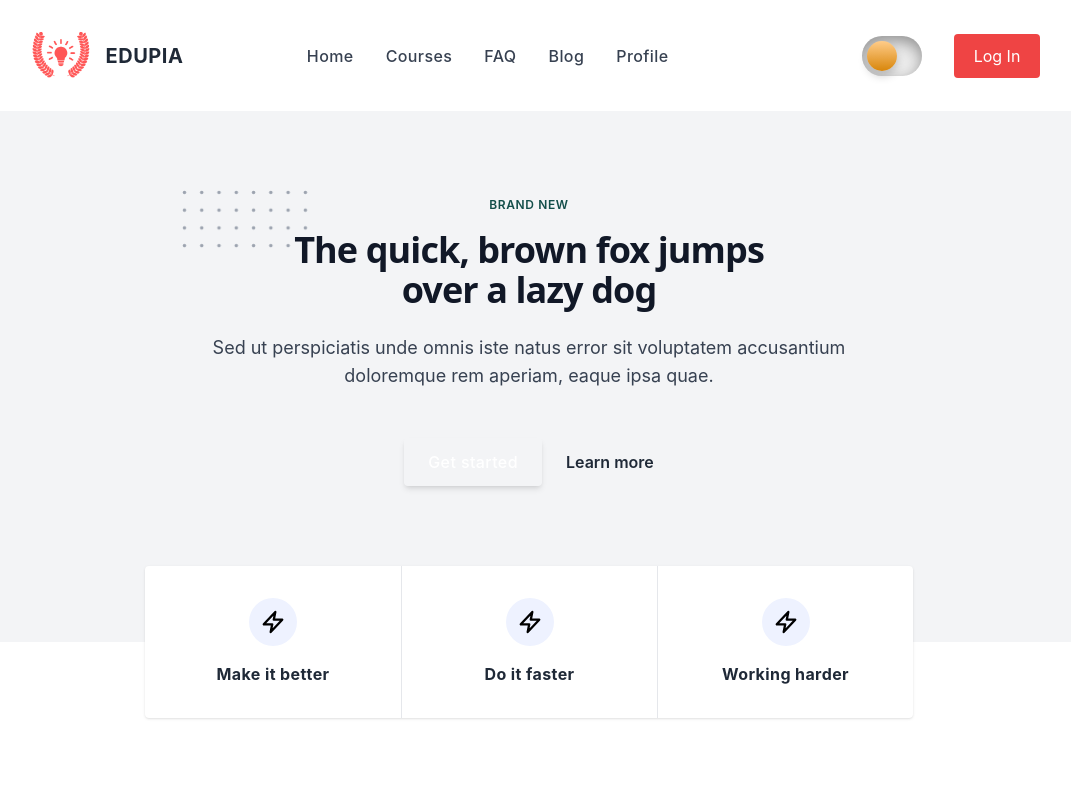
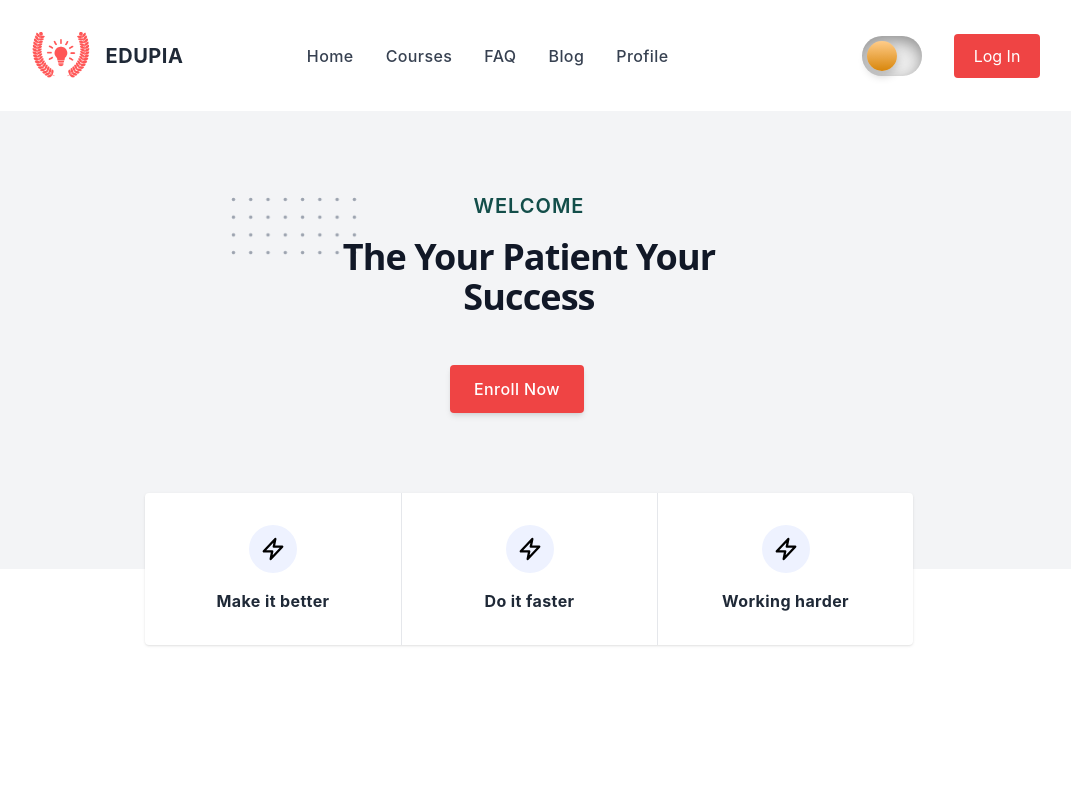
Before and after one commit to emon097/EduPia, a React (Create React App) app: page / in a window 1280 px wide. Shown: the top 800 px of the page, without its empty margins (111-1182 px from the left). Built offline with nearby package versions, Linux system fonts and the light colour scheme; no server answers.

Commit message:
add-some

```diff
--- a/public/index.html
+++ b/public/index.html
@@ -24,7 +24,7 @@
       work correctly both with client-side routing and a non-root public URL.
       Learn how to configure a non-root public URL by running `npm run build`.
     -->
-    <title>React App</title>
+    <title>Edupia</title>
   </head>
   <body>
     <noscript>You need to enable JavaScript to run this app.</noscript>
--- a/src/App.js
+++ b/src/App.js
@@ -18,6 +18,10 @@ function App() {
       children: [
         {
           path: "/",
+          element: <Home></Home>,
+        },
+        {
+          path: "/home",
           element: <Home></Home>,
         },
         {
--- a/src/components/Home/Home.js
+++ b/src/components/Home/Home.js
@@ -1,6 +1,10 @@
 import React from "react";
+import { useContext } from "react";
+import { Link } from "react-router-dom";
+import { Authcontext } from "../Context/Context";
 
 const Home = () => {
+  const { user } = useContext(Authcontext);
   return (
     <div>
       <div className="mb-16">
@@ -8,8 +12,9 @@ const Home = () => {
           <div className="px-4 py-16 mx-auto sm:max-w-xl md:max-w-full lg:max-w-screen-xl md:px-24 lg:px-8 lg:py-20">
             <div className="max-w-xl mb-10 md:mx-auto sm:text-center lg:max-w-2xl md:mb-12">
               <div>
-                <p className="inline-block px-3 py-px mb-4 text-xs font-semibold tracking-wider text-teal-900 uppercase rounded-full bg-teal-accent-400">
-                  Brand new
+                <p className="inline-block px-3 py-px mb-4 text-xl font-semibold tracking-wider text-teal-900 uppercase rounded-full bg-teal-accent-400">
+                  {" "}
+                  Welcome {user?.displayName}{" "}
                 </p>
               </div>
               <h2 className="max-w-lg mb-6 font-sans text-3xl font-bold leading-none tracking-tight text-gray-900 sm:text-4xl md:mx-auto">
@@ -38,27 +43,18 @@ const Home = () => {
                   </svg>
                   <span className="relative">The</span>
                 </span>{" "}
-                quick, brown fox jumps over a lazy dog
+                Your Patient Your Success
               </h2>
-              <p className="text-base text-gray-700 md:text-lg">
-                Sed ut perspiciatis unde omnis iste natus error sit voluptatem
-                accusantium doloremque rem aperiam, eaque ipsa quae.
-              </p>
             </div>
             <div className="flex items-center sm:justify-center">
-              <button
-                type="submit"
-                className="inline-flex items-center justify-center h-12 px-6 mr-6 font-medium tracking-wide text-white transition duration-200 rounded shadow-md bg-deep-purple-accent-400 hover:bg-deep-purple-accent-700 focus:shadow-outline focus:outline-none"
-              >
-                Get started
-              </button>
-              <a
-                href="/"
-                aria-label=""
-                className="inline-flex items-center font-semibold text-gray-800 transition-colors duration-200 hover:text-deep-purple-accent-700"
-              >
-                Learn more
-              </a>
+              <Link to="/course">
+                <button
+                  type="submit"
+                  className="inline-flex items-center justify-center h-12 px-6 mr-6 font-medium tracking-wide text-white transition duration-200 rounded shadow-md bg-red-500 hover:bg-deep-purple-accent-700 focus:shadow-outline focus:outline-none"
+                >
+                  Enroll Now
+                </button>
+              </Link>
             </div>
           </div>
         </div>
--- a/src/components/Login/Login.js
+++ b/src/components/Login/Login.js
@@ -14,7 +14,7 @@ const Login = () => {
   const navigate = useNavigate();
   const { user, signinemail, Logout } = useContext(Authcontext);
   const location = useLocation();
-  const from = location.state?.from?.pathname || "/";
+  const from = location.state?.from?.pathname || "/home";
   const googleprovider = new GoogleAuthProvider();
   const gitprovider = new GithubAuthProvider();
   const auth = getAuth(app);
--- a/src/components/Navigation/Navigation.js
+++ b/src/components/Navigation/Navigation.js
@@ -37,7 +37,7 @@ const Navigation = () => {
           <ul class="flex items-center hidden space-x-8 lg:flex">
             <li>
               <Link
-                to="/"
+                to="/home"
                 aria-label="Our product"
                 title="Our product"
                 class="font-medium tracking-wide text-gray-700 transition-colors duration-200 hover:text-deep-purple-accent-400"
@@ -217,22 +217,22 @@ const Navigation = () => {
                       </li>
                       <li>
                         <Link
-                          href="/"
+                          to="/profile"
                           aria-label="About us"
                           title="About us"
                           class="font-medium tracking-wide text-gray-700 transition-colors duration-200 hover:text-deep-purple-accent-400"
                         >
-                          About us
+                          profile
                         </Link>
                       </li>
                       <li>
                         <Link
-                          href="/"
+                          to="/login"
                           class="inline-flex items-center justify-center w-full h-12 px-6 font-medium tracking-wide text-white transition duration-200 rounded shadow-md bg-deep-purple-accent-400 hover:bg-deep-purple-accent-700 focus:shadow-outline focus:outline-none"
                           aria-label="Sign up"
                           title="Sign up"
                         >
-                          Sign up
+                          LogIn
                         </Link>
                       </li>
                     </ul>
```
Also changed, not shown: public/logo192.png (deleted), public/logo2.png (renamed from src/components/media/logo2.png), public/manifest.json.
